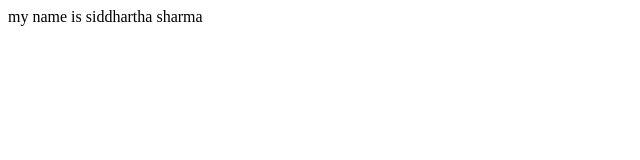
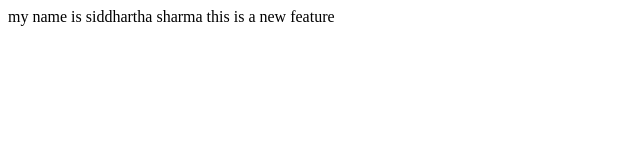
Before and after one commit to Siddhusharma/loacal_repo, a plain HTML site: page index.html in a window 1280 px wide. Shown: the whole page, without its empty margins (0-640 px from the left). Drawn offline with Linux system fonts and the light colour scheme.

Commit message:
thisis updated file

```diff
--- a/index.html
+++ b/index.html
@@ -1 +1 @@
-<p>my name is siddhartha sharma</p>
+<p>my name is siddhartha sharma this is a new feature </p>
```
